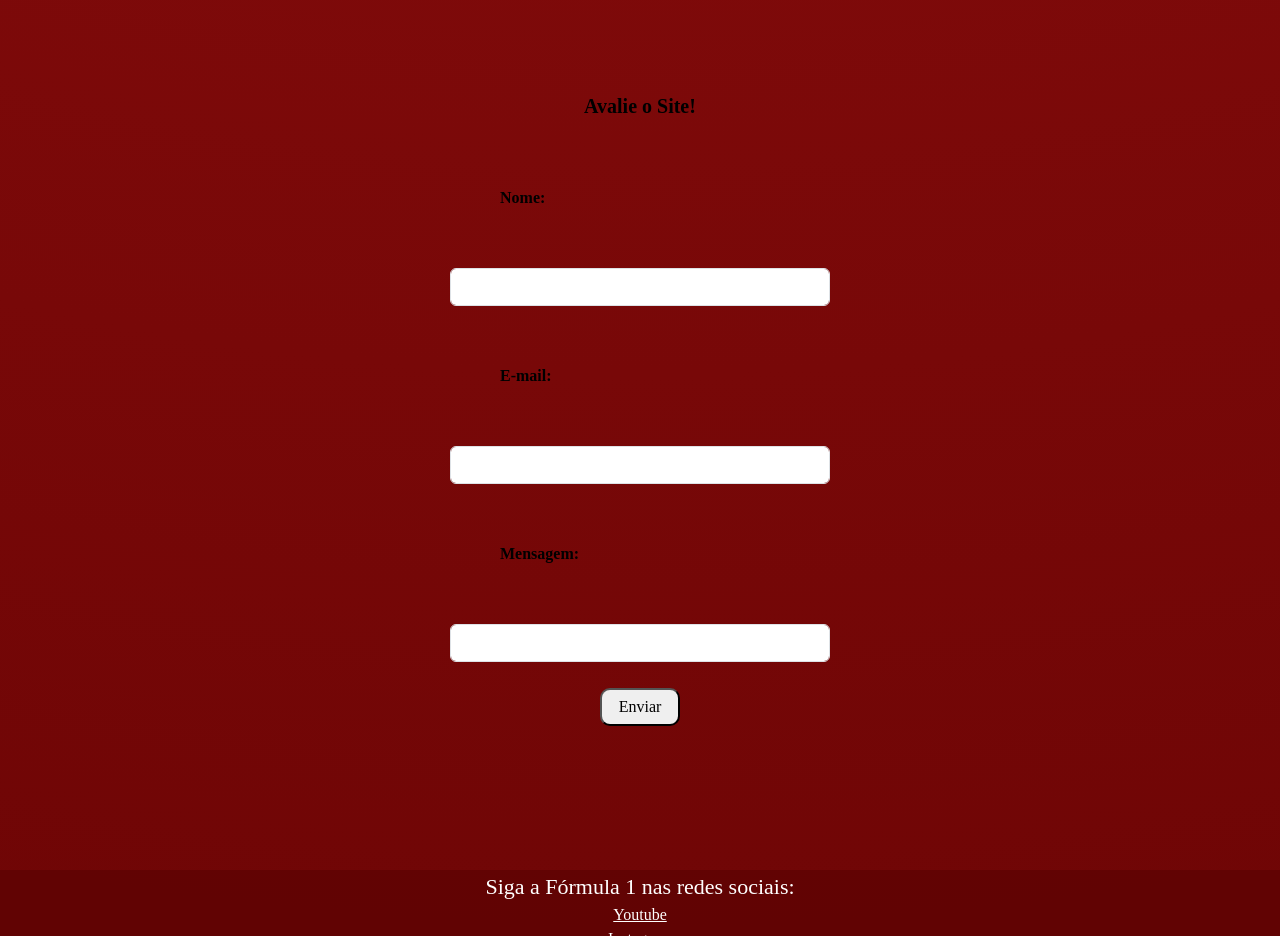
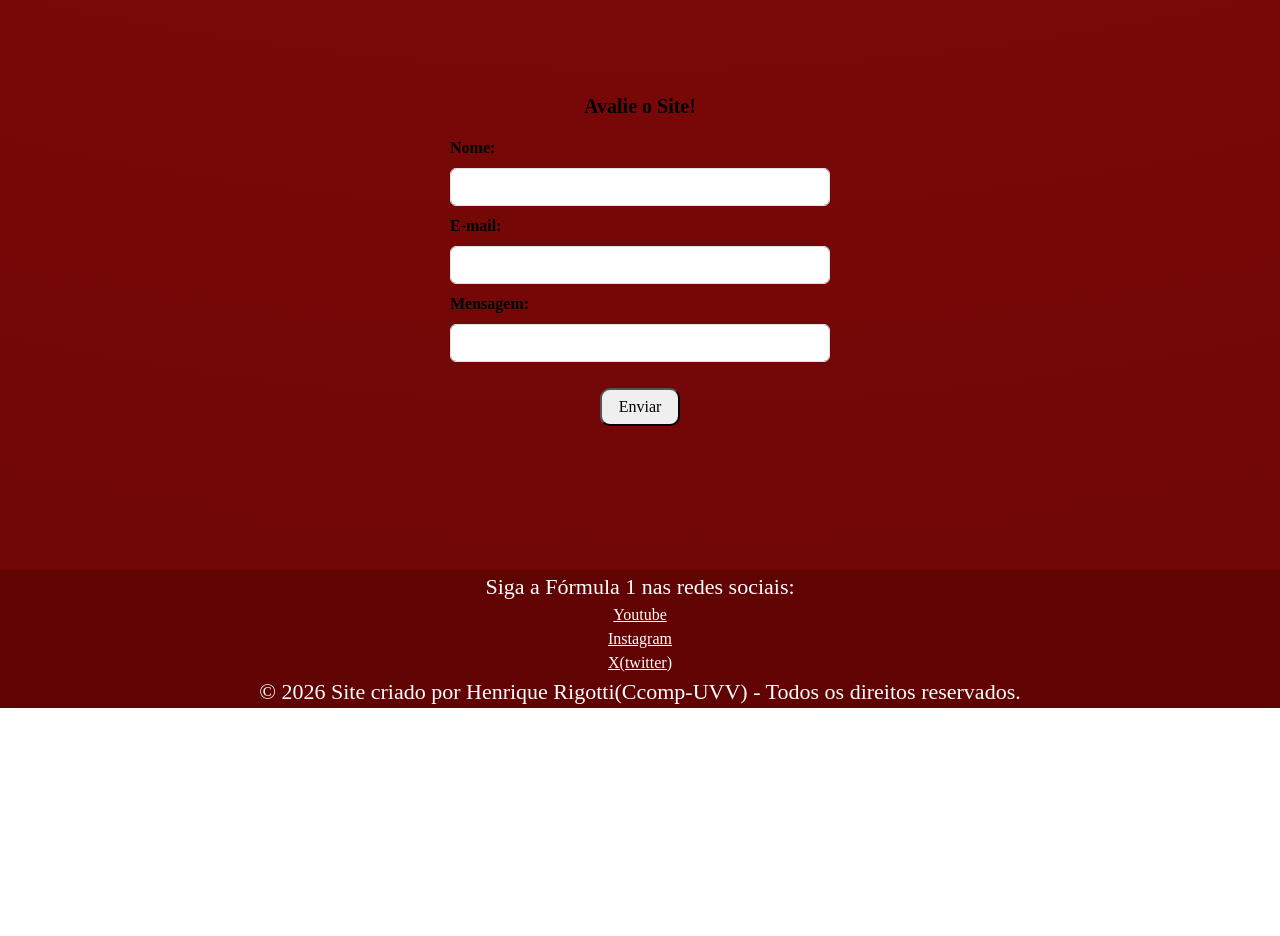
Before and after one commit to HenriqueRigotti/Formula1, a plain HTML site: page index.html in a window 1280 px wide. Shown: the part 5820-6756 px from the top of the page. After the commit the page ends 6528 px from the top, so only its background shows below. Drawn offline with nearby package versions, Linux system fonts and the light colour scheme.

Commit message:
style.css

```diff
--- a/style.css
+++ b/style.css
@@ -250,10 +250,6 @@ form h2 {
     text-align: center;
 }
 
-.form-label {
-    padding: 50px;
-}
-
 form button {
     display: flex;
     flex-direction: column;
```
